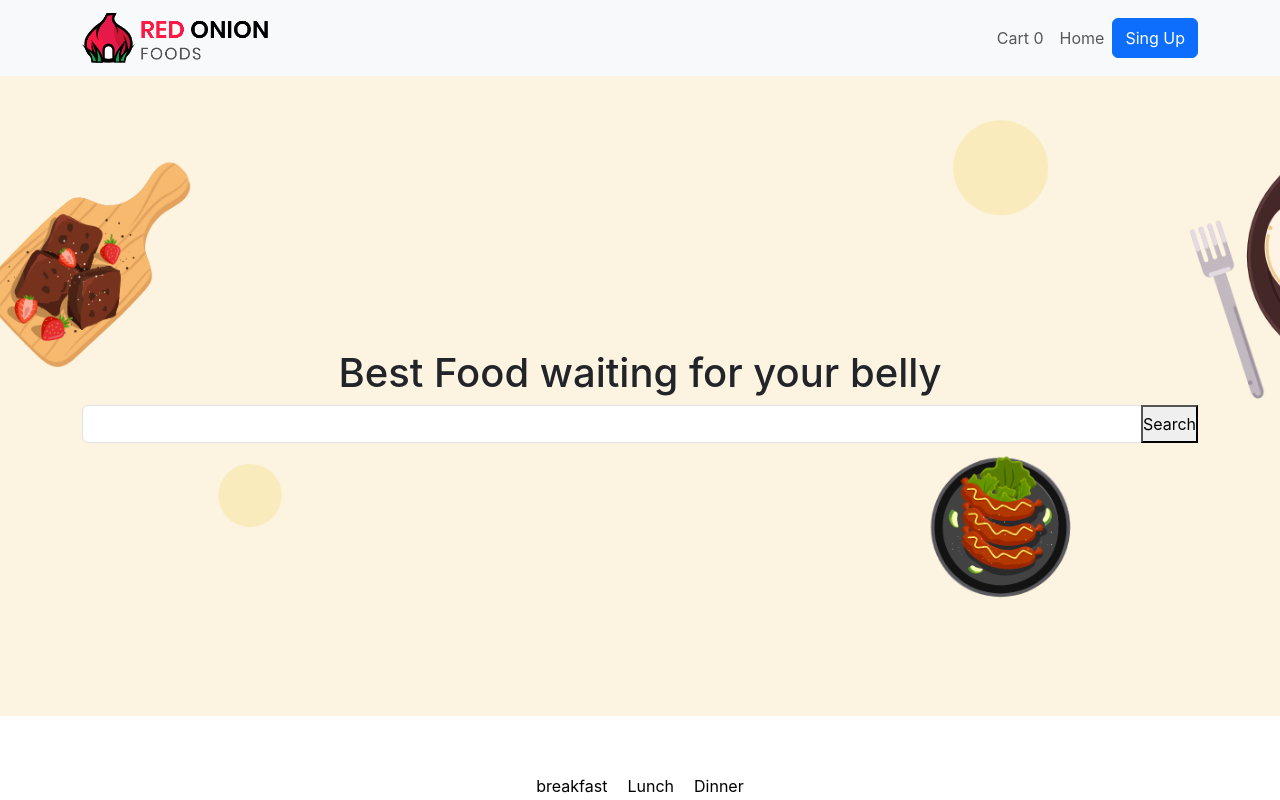
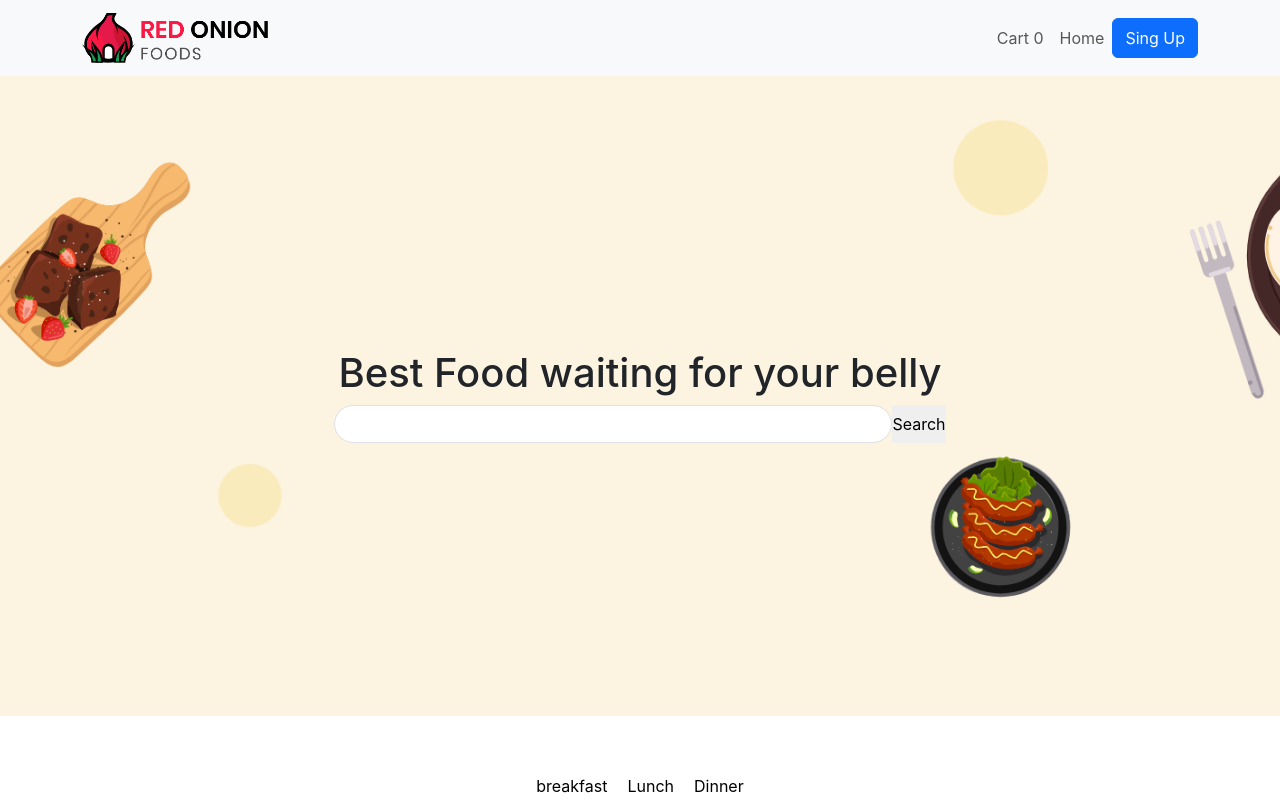
Before and after one commit to shovonkhan200h/OnlineFoodShopRedOnion, a React (Create React App) app: page / in a window 1280 px wide. Shown: the top 800 px of the page. Built offline with nearby package versions, Linux system fonts and the light colour scheme.

Commit message:
updating hero section

```diff
--- a/src/Component/Hero/Hero.js
+++ b/src/Component/Hero/Hero.js
@@ -2,18 +2,20 @@ import React from 'react';
 import Container from 'react-bootstrap/esm/Container';
 import backGroundImage from '../../images/bannerbackground.png';
 import { Col } from 'react-bootstrap';
-import './hero.css'
+
 
 const Hero = () => {
     const containStyle = {
         backgroundImage: `url(${backGroundImage})`,
         backgroundSize: 'cover',
         backgroundPosition: 'center',
+        backgroundRepeat:'no=repeat',
         height: '80vh',
         display: 'flex',
-        alignItems: 'center', // Corrected spelling here
-        justifyContent: 'center', // Optional: horizontal centering
-        postion:'relative'
+        alignItems: 'center',
+        justifyContent: 'center',
+        postion:'relative',
+        objectFit:'contain'
     };
 
     return (
@@ -21,9 +23,9 @@ const Hero = () => {
             <Container>
                 <h1>Best Food waiting for your belly</h1>
 
-                <Col className='search-box'>
-                    <input className='form-control'></input>
-                    <button className='search-btn'>Search</button>
+                <Col className='d-flex aling-items-center justify-content-center'>
+                    <input className='form-control border' style={{width:'50%', borderRadius:'20px'}} ></input>
+                    <button className='border border-0'>Search</button>
                 </Col>
             </Container>
         </Container>
--- a/src/Component/Hero/hero.css
+++ /dev/null
@@ -1,16 +0,0 @@
-.search-box{
-    position: relative;
-}
-
-.search-btn {
-	position: absolute;
-	top: 0;
-	right: 0;
-	height: 100%;
-}
-
-.from-control{
-    border-radius: 25px;
-	border: none;
-	padding-left: 20px;
-}
```
